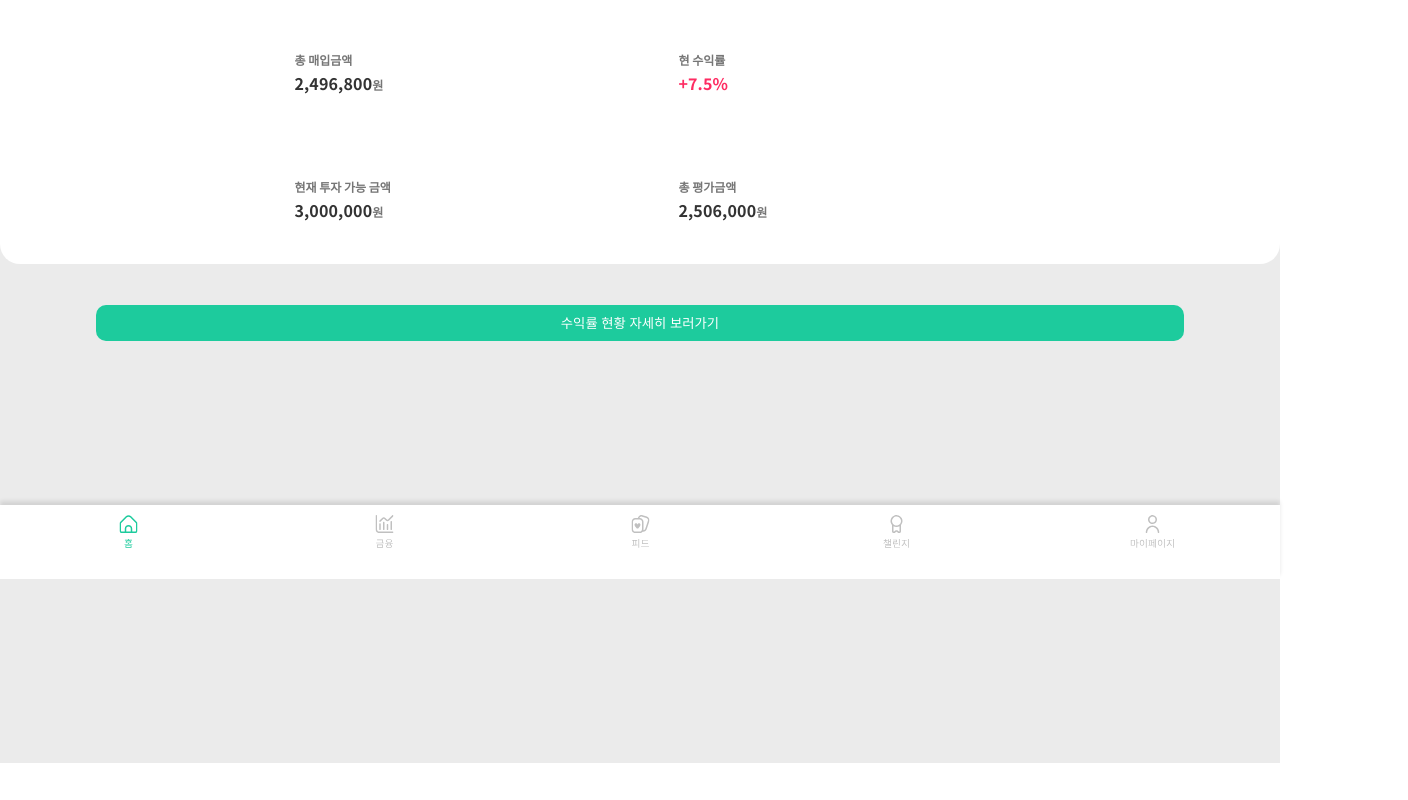
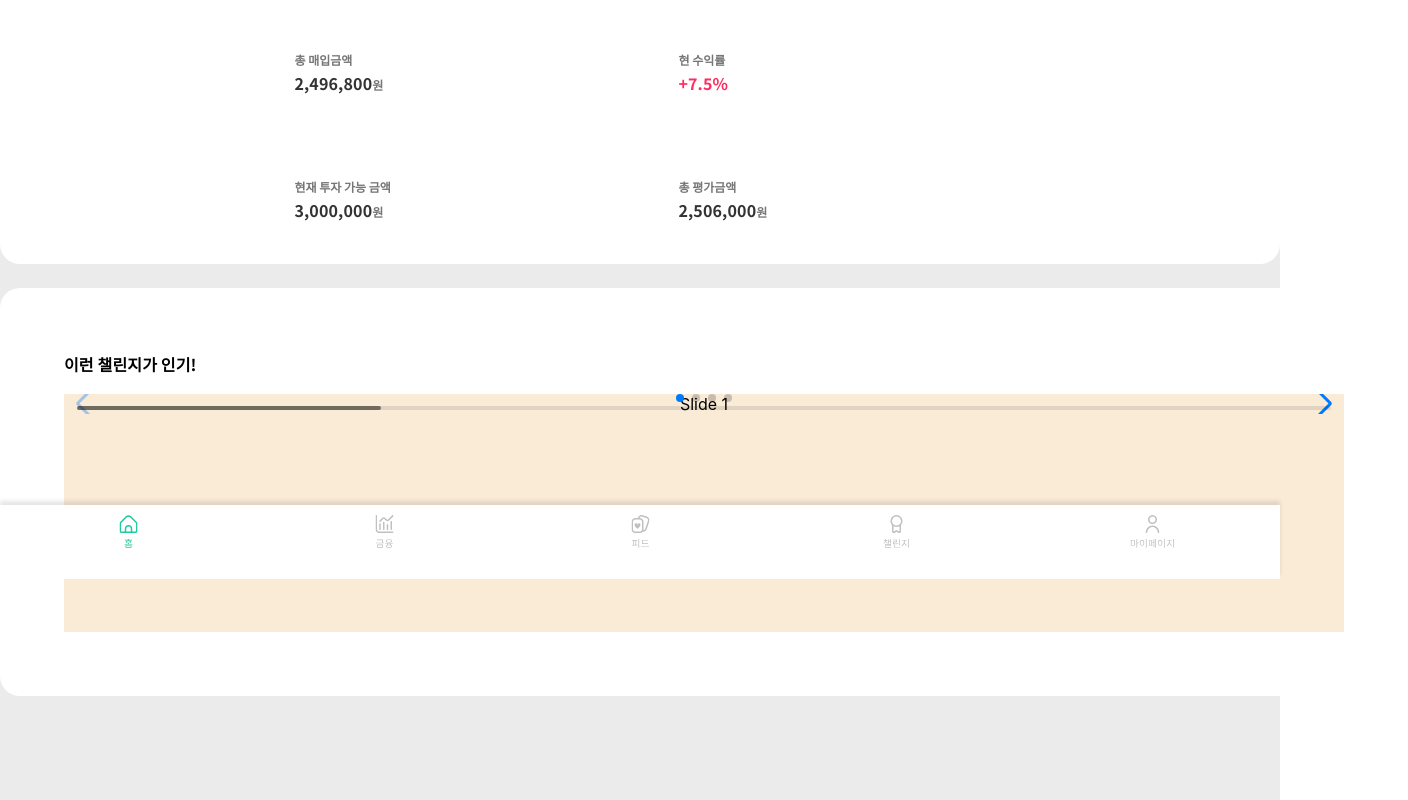
Before and after one commit to BUZZINGPolarBear/FRONT_ILogU, a React (Create React App) app: page / in a window 1280 px wide. Shown: the part 221-1021 px from the top of the page, 1408 px wide, since content can reach past the window. Before the commit the page ends 984 px from the top, so only its background shows below. Built offline with nearby package versions, Linux system fonts and the light colour scheme; a web font is replaced by a local one.

Commit message:
add: swiper sample

```diff
--- a/package.json
+++ b/package.json
@@ -14,6 +14,7 @@
     "react-wordcloud": "1.2.7",
     "recoil": "0.7.7",
     "styled-components": "6.0.0-rc.2",
+    "swiper": "9.3.2",
     "web-vitals": "2.1.4"
   },
   "scripts": {
--- /dev/null
+++ b/src/APP/Home/Home.main.challengeRecommend.js
@@ -0,0 +1,43 @@
+import styled from "styled-components";
+import {
+	RecoilRoot,
+	atom,
+	selector,
+	useRecoilState,
+	useRecoilValue,
+} from "recoil";
+import * as HomeS from "./Styles/Home.main.styles";
+import * as incomeS from "./Styles/Home.main.incomeCard.styles";
+import * as challengeS from "./Styles/Home.main.challengeRecommend.styles";
+import * as tokens from "../../tokens";
+import "swiper/swiper-bundle.css";
+import { Swiper, SwiperSlide } from "swiper/react";
+import SwiperCore, { Navigation, Pagination, Scrollbar, A11y } from "swiper";
+
+function ChallengRecommendCard() {
+	SwiperCore.use([Navigation, Pagination, Scrollbar, A11y]);
+	return (
+		<challengeS.HomeMainChallengeCard>
+			<HomeS.HomeMainCardTitle>이런 챌린지가 인기!</HomeS.HomeMainCardTitle>
+			<challengeS.HomeMainChallengeSwiperArea>
+				<Swiper
+					spaceBetween={50}
+					slidesPerView={1}
+					navigation
+					pagination={{ clickable: true }}
+					scrollbar={{ draggable: true }}
+					onSwiper={(swiper) => console.log(swiper)}
+					onSlideChange={() => console.log("slide change")}
+				>
+					<SwiperSlide>Slide 1</SwiperSlide>
+					<SwiperSlide>Slide 2</SwiperSlide>
+					<SwiperSlide>Slide 3</SwiperSlide>
+					<SwiperSlide>Slide 4</SwiperSlide>
+					{/* ...additional slides */}
+				</Swiper>
+			</challengeS.HomeMainChallengeSwiperArea>
+		</challengeS.HomeMainChallengeCard>
+	);
+}
+
+export default ChallengRecommendCard;
--- a/src/APP/Home/Home.main.js
+++ b/src/APP/Home/Home.main.js
@@ -9,6 +9,7 @@ import {
 import * as HomeS from "./Styles/Home.main.styles";
 import * as tokens from "../../tokens";
 import IncomeCard from "./Home.main.incomeCard";
+import ChallengRecommendCard from "./Home.main.challengeRecommend";
 // import * as recoilMain from "/recoil/recoil.App";
 
 function HomeMain() {
@@ -33,6 +34,7 @@ function HomeMain() {
 			</HomeS.HomeMainTopUserInfo>
 			<HomeS.DivInnerContainer>
 				<IncomeCard></IncomeCard>
+				<ChallengRecommendCard></ChallengRecommendCard>
 			</HomeS.DivInnerContainer>
 		</HomeS.HomeMainScreen>
 	);
--- /dev/null
+++ b/src/APP/Home/Styles/Home.main.challengeRecommend.styles.js
@@ -0,0 +1,24 @@
+import styled from "styled-components";
+import * as tokens from "../../../tokens";
+
+export const HomeMainChallengeCard = styled.div`
+	display: flex;
+	flex-direction: column;
+	justify-content: space-between;
+	width: 100%;
+	height: 35vh;
+	margin-bottom: 3vh;
+	border-radius: 20px;
+	background-color: white;
+	position: relative;
+
+	padding: 5%;
+	z-index: 1;
+`;
+
+export const HomeMainChallengeSwiperArea = styled.div`
+	width: 100%;
+	height: 85%;
+
+	background-color: antiquewhite;
+`;
--- a/src/APP/Home/Styles/Home.main.styles.js
+++ b/src/APP/Home/Styles/Home.main.styles.js
@@ -49,3 +49,12 @@ export const DivInnerContainer = styled.div`
 	background-color: ${tokens.colors.grey_50};
 	z-index: 2;
 `;
+
+export const HomeMainCardTitle = styled.div`
+	width: 90%;
+	height: 10%;
+	position: relative;
+	text-align: left;
+
+	${tokens.typography.subtitle_1_SB}
+`;
```
Also changed, not shown: 1 other file (tests, documents, lock files or other folders).
